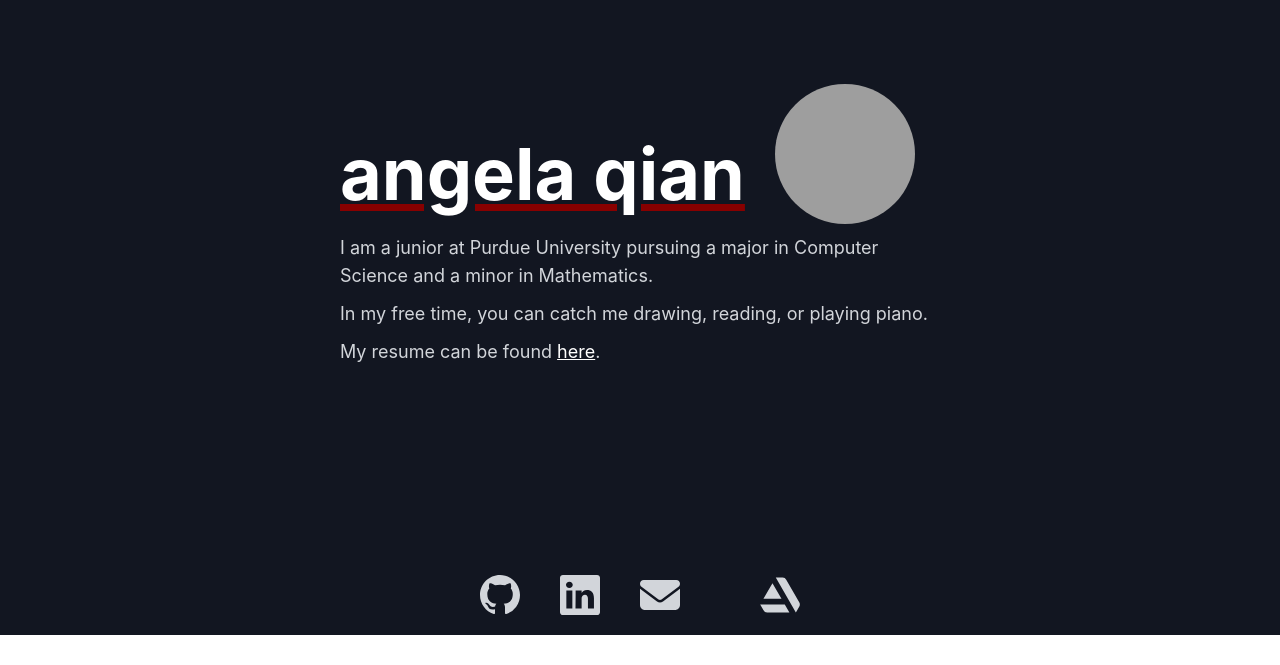
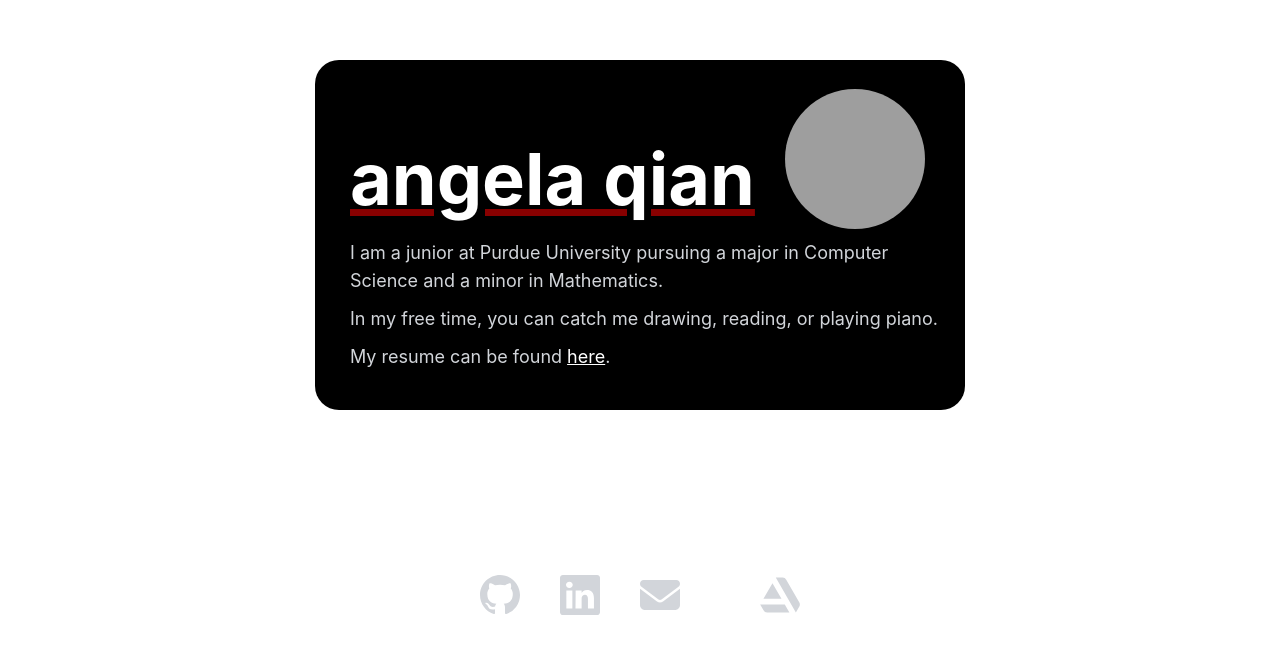
Before and after one commit to angelazqian/angelazqian.github.io, a Next.js app: page / in a window 1280 px wide. Shown: the part 135-800 px from the top of the page. Built offline with nearby package versions, Linux system fonts and the light colour scheme; grey boxes are pictures that could not be loaded; some icons are missing; a web font is replaced by a local one.

Commit message:
add bounding box

```diff
--- a/pages/index.tsx
+++ b/pages/index.tsx
@@ -7,7 +7,8 @@ export default function Home() {
     <div className="App h-screen overflow-hidden">
       <header className='App-header -mt-[30px]'>
         <link rel="stylesheet" href="https://cdn.jsdelivr.net/gh/jpswalsh/academicons@1/css/academicons.min.css" />
-        <div className="max-w-[600px] mx-auto text-left">
+        <div className="w-[650px] h-[350px] bg-black rounded-3xl mx-auto flex items-center justify-center">
+          <div className="w-[600px] mr-[15px] mt-[10px] mx-auto text-left">
             <div className="flex items-center mb-[-10px]">
               <h1 className="font-bold text-7xl underline text-white" style={{ textDecorationColor: '#880000' }} >angela qian</h1>
               <img src="https://avatars.githubusercontent.com/u/107577606" className="w-[140px] h-[140px] rounded-full object-cover relative top-[-20px] ml-[30px]" alt="avatar"/>
@@ -18,6 +19,7 @@ export default function Home() {
               <a href="/resume.pdf" target="_blank" rel="noopener noreferrer">
                   here</a>.
             </p>
+          </div>
         </div>
       </header>
 
--- a/styles/globals.css
+++ b/styles/globals.css
@@ -39,7 +39,6 @@ body {
 }
 
 .App-header {
-  background-color: #121621;
   min-height: 100vh;
   display: flex;
   flex-direction: column;
```
Lines whose indentation alone changed are shown as unchanged.
